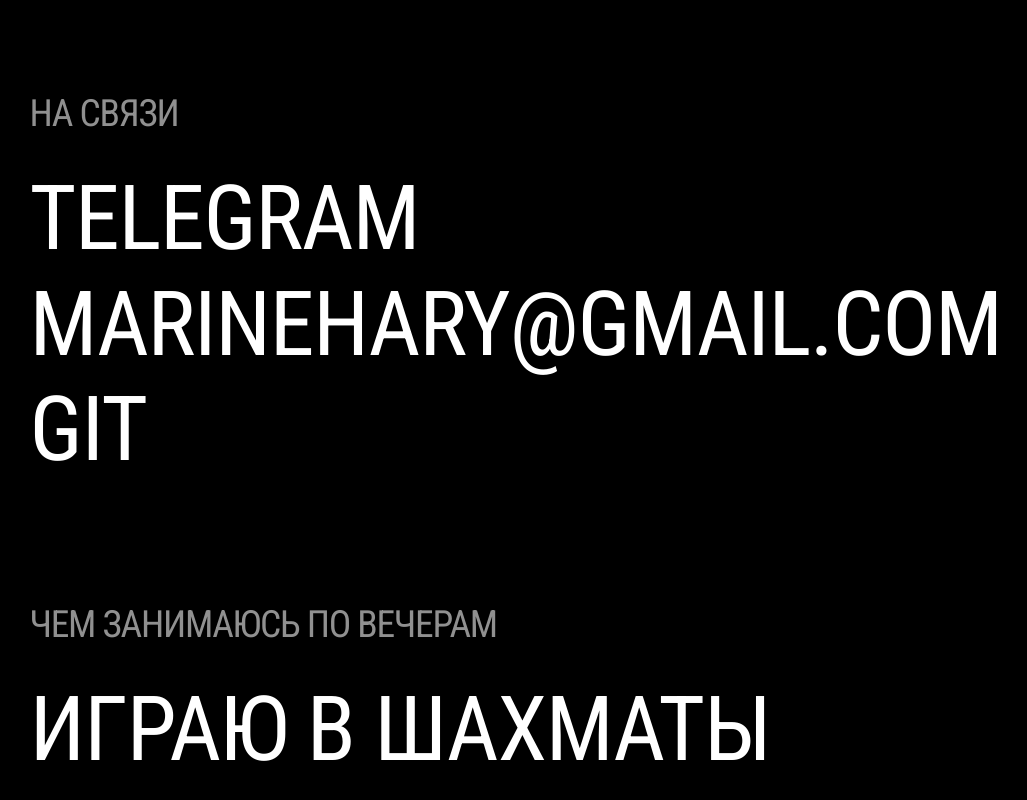
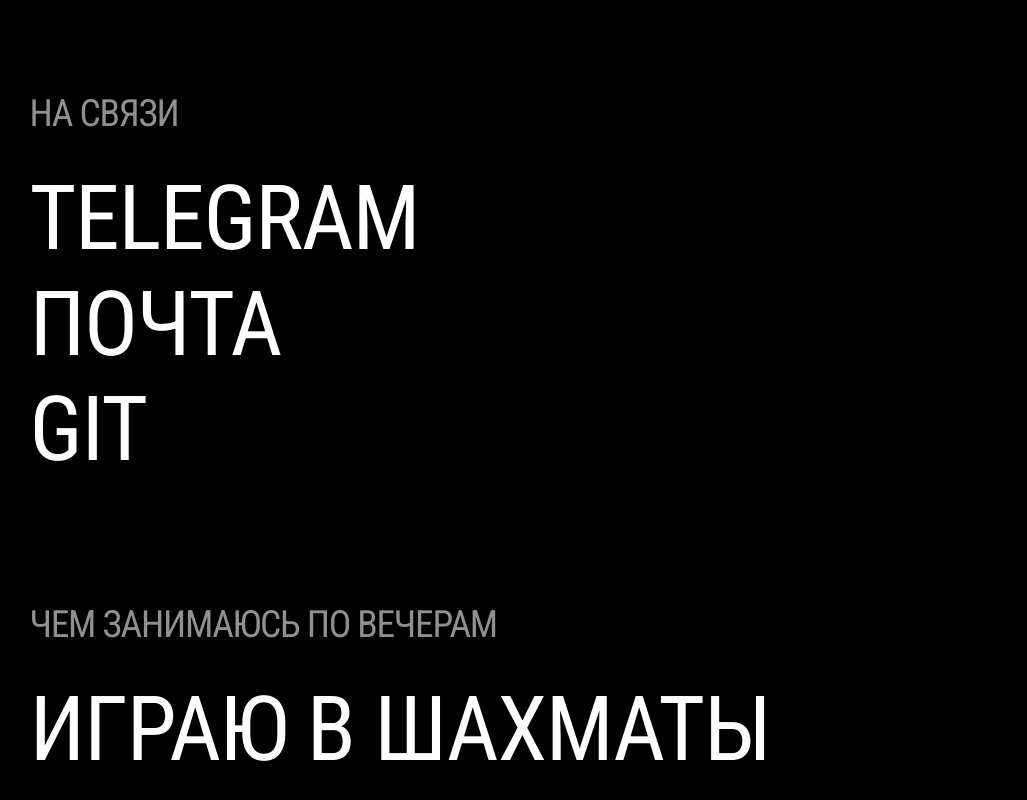
Before and after one commit to marina-tselovalnikova-qa/marina-tselovalnikova-qa.github.io, a plain HTML site: page index.html in a window 1280 px wide. Shown: the part 1124-1924 px from the top of the page, without its empty margins (33-1060 px from the left). Drawn offline with Linux system fonts and the light colour scheme.

Commit message:
Add files via upload

```diff
--- a/index.html
+++ b/index.html
@@ -34,7 +34,7 @@
         <a href="http://t.me/doloreslo" target="_blank"> telegram</a>
       </div>
       <div class="entry">
-        <a href="mailto:marinehary@gmail.com">marinehary@gmail.com</a>
+        <a href="mailto:marinaandtselovalnikova@gmail.com">почта</a>
       </div>
       <div class="entry">
       <a href="https://github.com/marina-tselovalnikova-qa" target="_blank">git</a>
```
